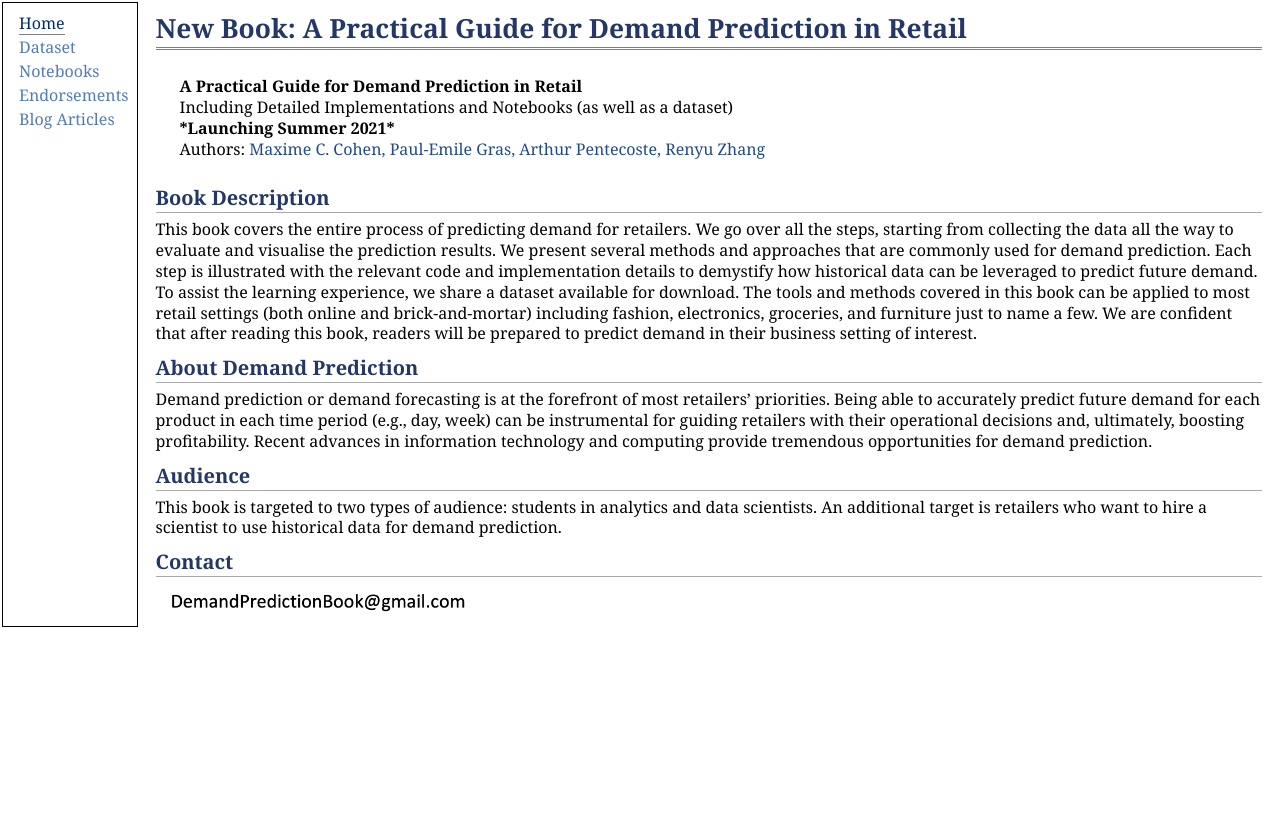
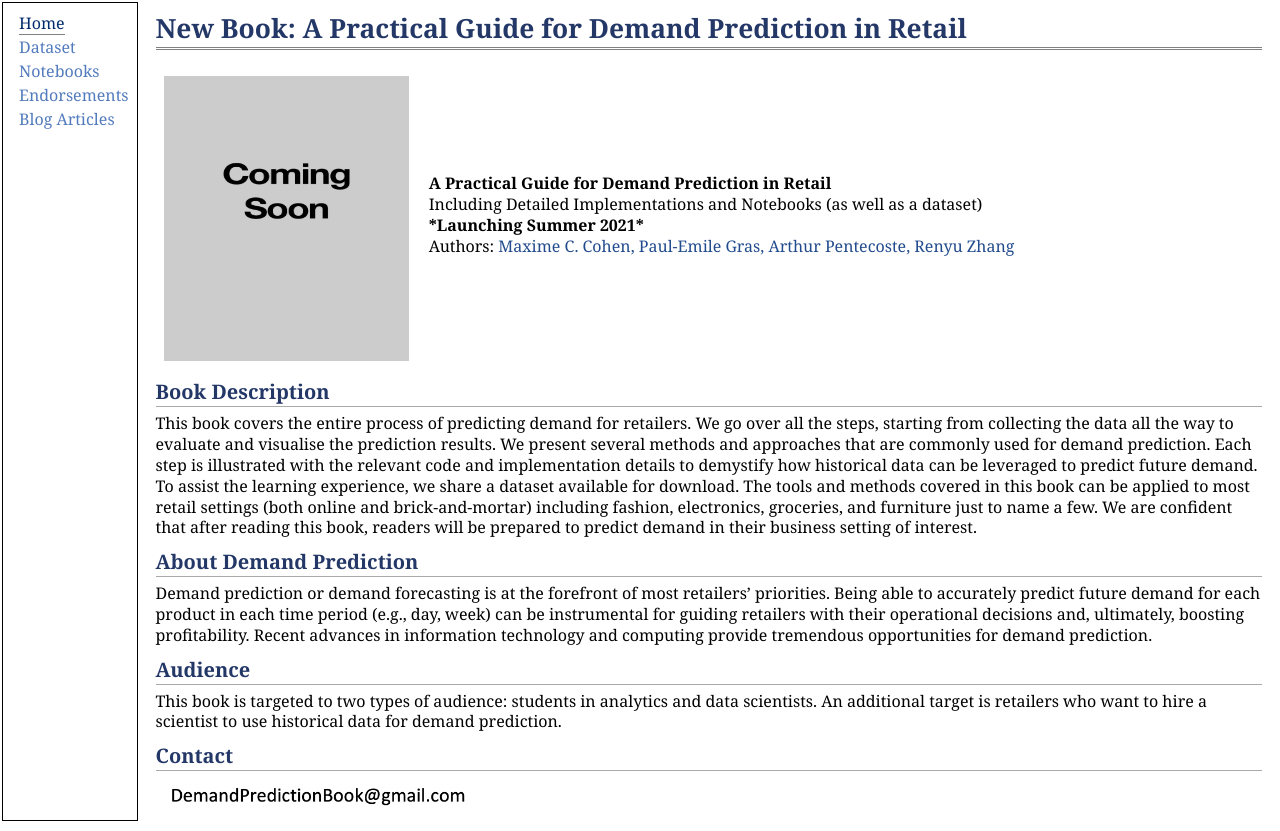
Before and after one commit to maxccohen/demandprediction.github.io, a plain HTML site: page index.html in a window 1280 px wide. Before the commit the page ends 800 px from the top, so only its background shows below. Drawn offline with Linux system fonts and the light colour scheme.

Commit message:
Update index.html

```diff
--- a/index.html
+++ b/index.html
@@ -29,7 +29,7 @@
 <h1 ALIGN="left"> New Book: A Practical Guide for Demand Prediction in Retail</h1>
 </div>
 <table class="imgtable"><tr><td>
-<!-- <img src="MCohen-2019-V2.png" alt="Maxime Cohen" height="285" width="245" />&nbsp;</td>-->
+<img src="Coming-Soon-Book-Cover.png" alt="A Practical Guide for Demand Prediction in Retail" height="285" width="245" />&nbsp;</td>
 <td align="left"><p><b>A Practical Guide for Demand Prediction in Retail</b><br />
 Including Detailed Implementations and Notebooks (as well as a dataset) <br />
 <b>*Launching Summer 2021*</b> <br />
```
